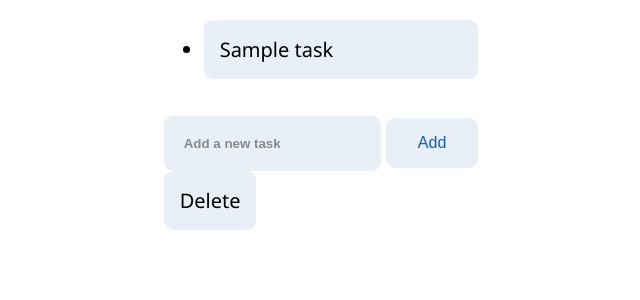
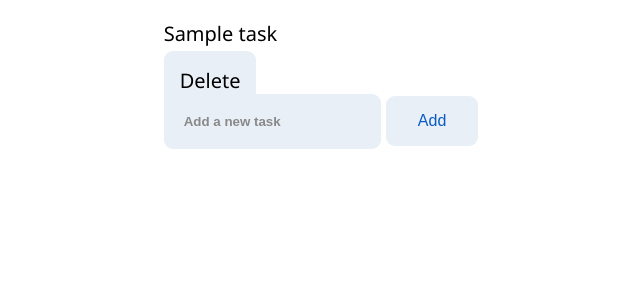
Before and after one commit to Andrej2003/todo, a Flask app: template templates/index.html in a window 1280 px wide. Shown: the part 117-417 px from the top of the page, without its empty margins (319-959 px from the left). Run offline with Flask 3, Linux system fonts and the light colour scheme; the template is opened without the code that fills it: most values are stand-ins (such as "Sample title", 1, 10 or a date in 2020).

Commit message:
change task structure

```diff
--- a/templates/index.html
+++ b/templates/index.html
@@ -16,18 +16,23 @@
     </header>
     <main>
       <div class="container">
-        <ul>
-          {% for task in tasks %}
-          <li>{{ task }}</li>
+        <div class="tasks">
+          {% for i in range(tasks | length) %}
+          <p>{{ tasks[i] }}</p>
+          <a href="{{ url_for('delete_task', task_id=i) }}" class="delete">
+            Delete
+          </a>
           {% endfor %}
-        </ul>
+        </div>
         <form action="/add" method="post">
-          <input type="text" name="task" placeholder="Add a new task" required />
+          <input
+            type="text"
+            name="task"
+            placeholder="Add a new task"
+            required
+          />
           <button type="submit">Add</button>
         </form>
-        {% for i in range(tasks | length) %}
-        <a href="{{ url_for('delete_task', task_id=i) }}" class="delete">Delete</a>
-        {% endfor %}
       </div>
     </main>
   </body>
```
